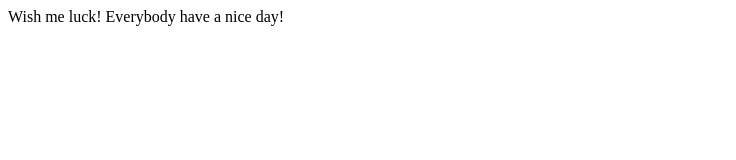
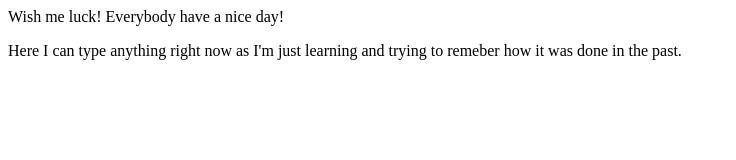
Before and after one commit to pavddOpe/repo_num1_pav, a plain HTML site: page index.html in a window 1280 px wide. Shown: the whole page, without its empty margins (0-736 px from the left). Drawn offline with Linux system fonts and the light colour scheme.

Commit message:
Added a p tag to index.html

```diff
--- a/index.html
+++ b/index.html
@@ -1,4 +1,5 @@
 <html>
   <title>Here is me learning new things in tech world!</title>
 <hl>Wish me luck! Everybody have a nice day!</hl>
+<p>Here I can type anything right now as I'm just learning and trying to remeber how it was done in the past.</p>
 </html>
```
